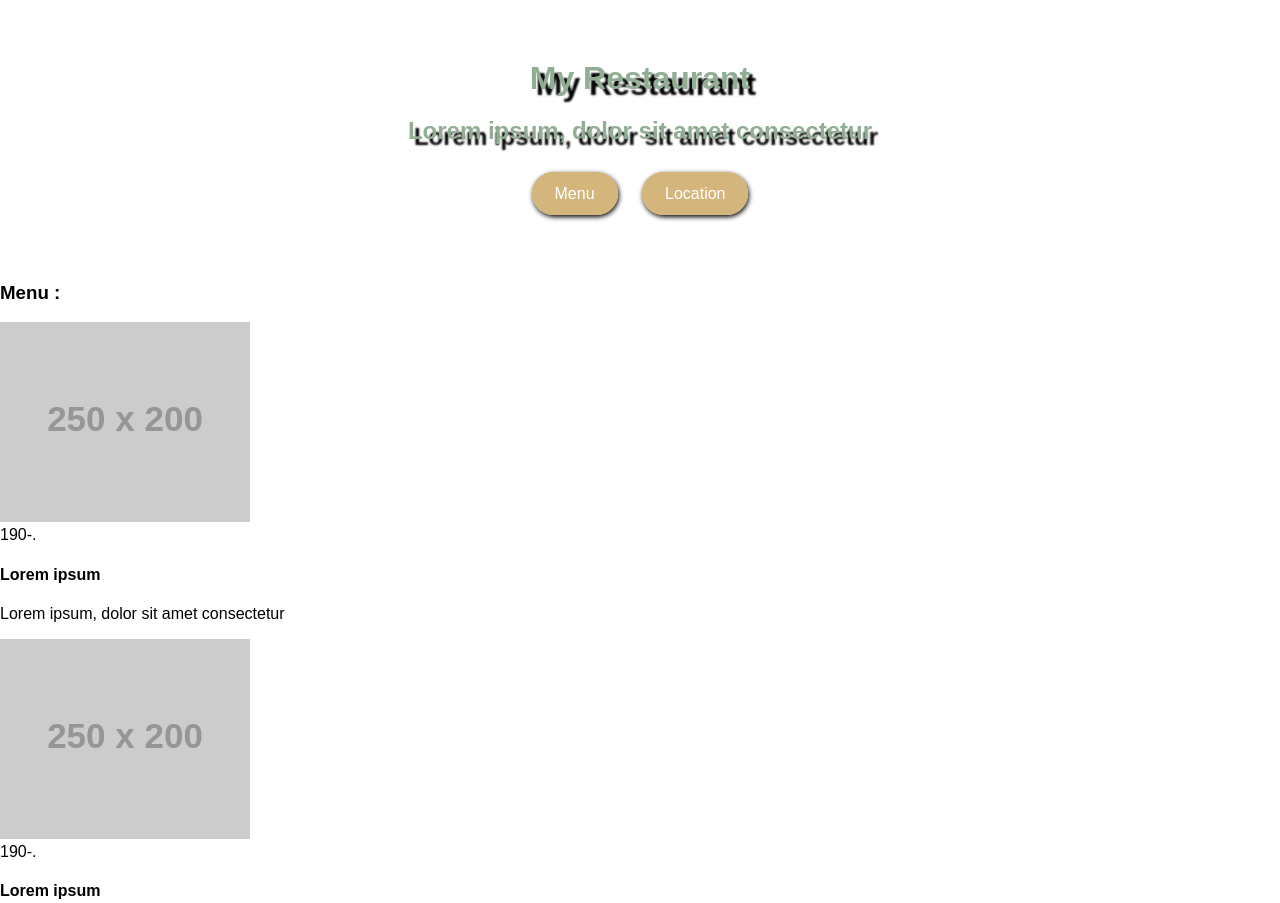
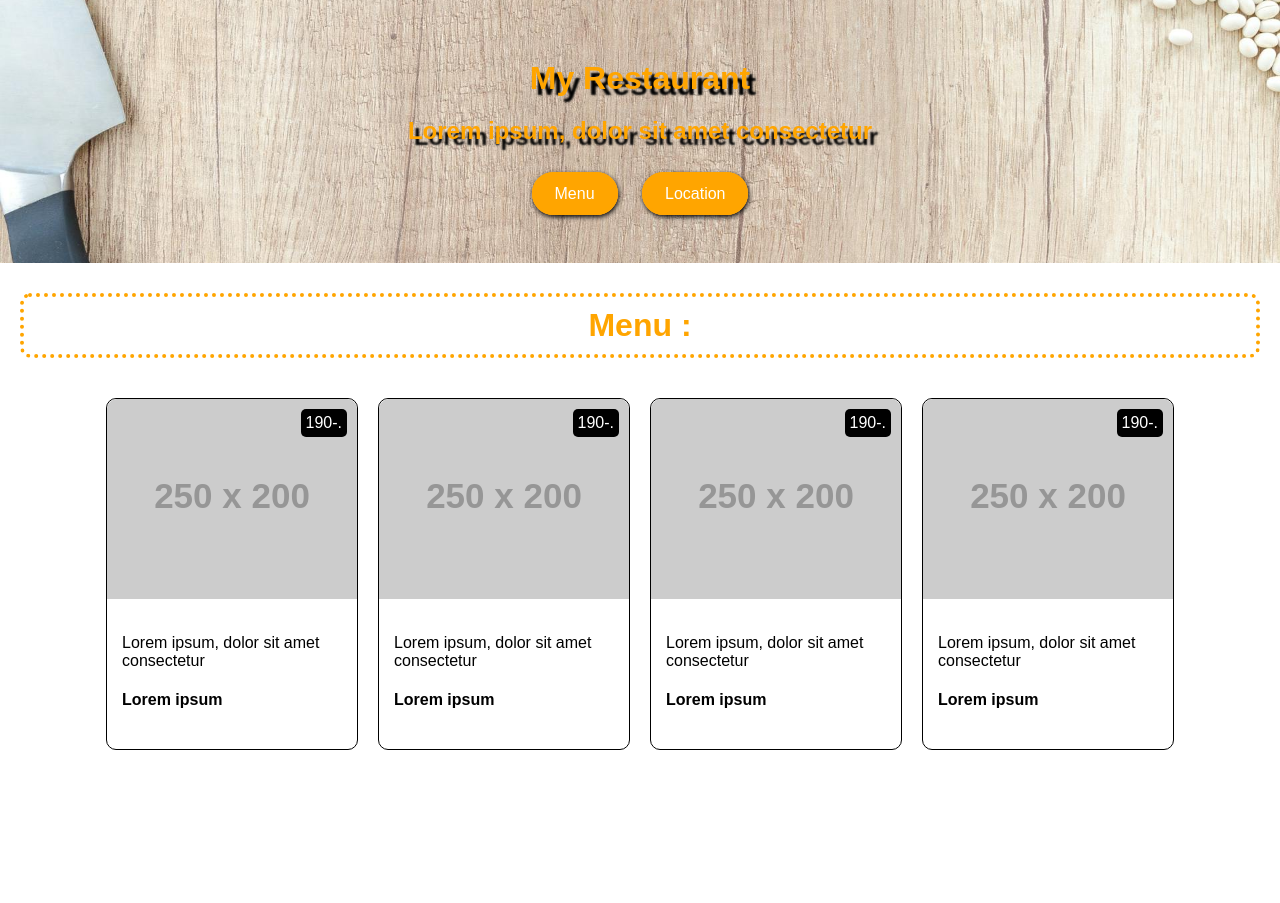
Before and after one commit to kittasilGitHub/RestaurantProject, a plain HTML site: page index.html in a window 1280 px wide. Shown: the top 903 px of the page. After the commit the page ends 800 px from the top, so only its background shows below. Drawn offline with Linux system fonts and the light colour scheme; placeholder pictures from the web are drawn by us.

Commit message:
CSS Position and CSS Flexbos

```diff
--- a/index.html
+++ b/index.html
@@ -19,22 +19,36 @@
         <h3>Menu :</h3>
         <div class="menus">
             <div class="menu">
-                <img src="https://placehold.co/250x200" alt="" class="menus-image">
+                <img src="https://placehold.co/250x200" alt="" class="menu-image">
                 <div class="menu-price">190-.</div>
-                <h4 class="menu-title">Lorem ipsum</h4>
-                <p class="menu-description">Lorem ipsum, dolor sit amet consectetur</p>
+                <div class="menu-content">
+                    <p class="menu-description">Lorem ipsum, dolor sit amet consectetur</p>
+                    <h4 class="menu-title">Lorem ipsum</h4>
+                </div>
             </div>
             <div class="menu">
-                <img src="https://placehold.co/250x200" alt="" class="menus-image">
+                <img src="https://placehold.co/250x200" alt="" class="menu-image">
                 <div class="menu-price">190-.</div>
-                <h4 class="menu-title">Lorem ipsum</h4>
-                <p class="menu-description">Lorem ipsum, dolor sit amet consectetur</p>
+                <div class="menu-content">
+                    <p class="menu-description">Lorem ipsum, dolor sit amet consectetur</p>
+                    <h4 class="menu-title">Lorem ipsum</h4>
+                </div>
             </div>
             <div class="menu">
-                <img src="https://placehold.co/250x200" alt="" class="menus-image">
-                <h4 class="menu-title">Lorem ipsum</h4>
-                <header class="menu-title">Lorem ipsum</header>
-                <p class="menu-description">Lorem ipsum, dolor sit amet consectetur</p>
+                <img src="https://placehold.co/250x200" alt="" class="menu-image">
+                <div class="menu-price">190-.</div>
+                <div class="menu-content">
+                    <p class="menu-description">Lorem ipsum, dolor sit amet consectetur</p>
+                    <h4 class="menu-title">Lorem ipsum</h4>
+                </div>
+            </div>
+            <div class="menu">
+                <img src="https://placehold.co/250x200" alt="" class="menu-image">
+                <div class="menu-price">190-.</div>
+                <div class="menu-content">
+                    <p class="menu-description">Lorem ipsum, dolor sit amet consectetur</p>
+                    <h4 class="menu-title">Lorem ipsum</h4>
+                </div>
             </div>
         </div>
     </section>
--- a/style.css
+++ b/style.css
@@ -1,5 +1,5 @@
 :root{
-    --main-color:  rgb(212, 182, 124);
+    --main-color:  orange;
 }
 body{
     font-family: Arial, Helvetica, sans-serif;
@@ -9,9 +9,9 @@ body, h1{
 }
 
 header{
-    color: rgb(145, 173, 147);
+    color: var(--main-color);
     text-align: center;
-    background-image: url('images/pexels-narda-yescas-724842-1566837.jpg');
+    background-image: url('images/pexels-goumbik-616358.jpg');
     background-size: cover;
     background-position: center;
     padding: 60px 30px;
@@ -35,3 +35,45 @@ header a{
     box-shadow: 1px 2px 5px black;
     border-radius: 100px;
 }
+
+h3{
+    text-align: center;
+    font-size: 2em;
+    color: var(--main-color);
+    border-radius: 10px;
+    border: 4px dotted var(--main-color);
+    margin: 30px 20px;
+    padding: 10px;
+}
+.menus{
+    display: flex;
+    flex-wrap: wrap;
+    justify-content: center;
+}
+
+.menus .menu{
+    width: 250px;
+    height: 350px;
+    border: 1px solid black;
+    border-radius: 10px;
+    margin: 10px;
+    position: relative;
+}
+.menus .menu .menu-image{
+    border-top-left-radius: 10px;
+    border-top-right-radius: 10px;
+}
+
+.menus .menu .menu-price{
+    position: absolute;
+    top: 10px;
+    right: 10px;
+    background-color: black;
+    color: white;
+    padding: 5px;
+    border-radius: 5px;
+}
+.menus .menu .menu-content{
+    padding: 15px;
+
+}
```
